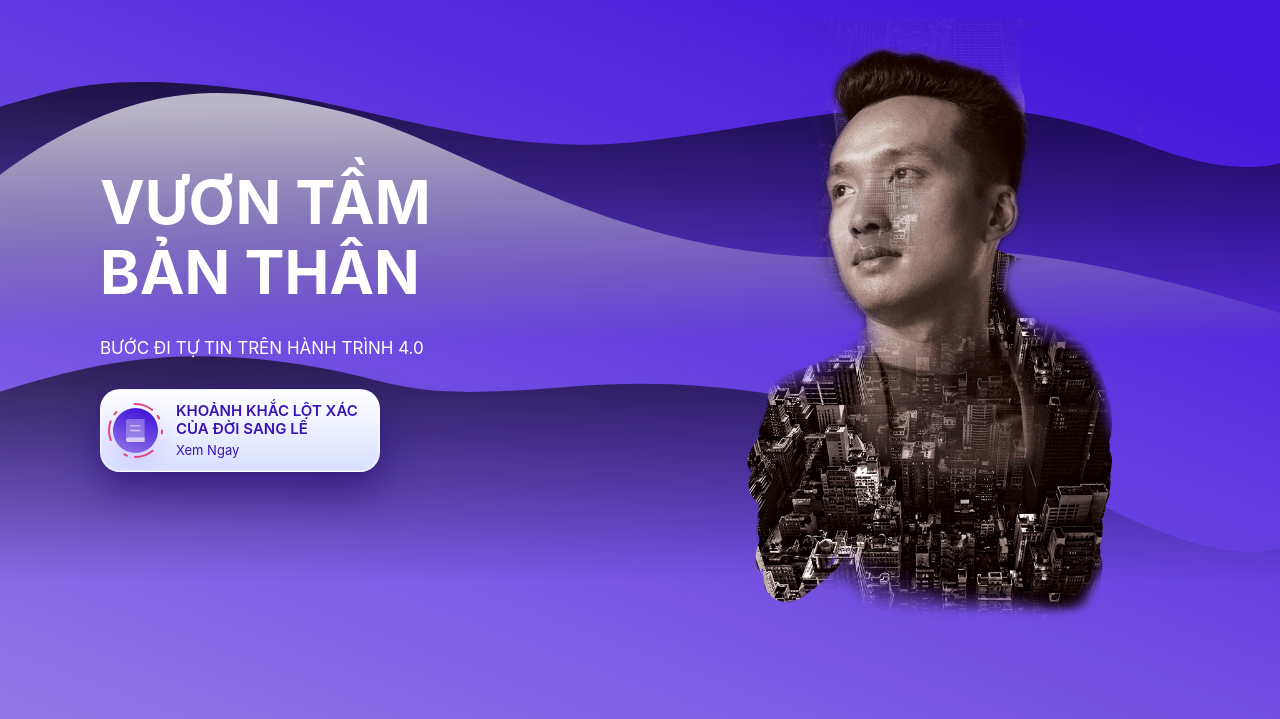
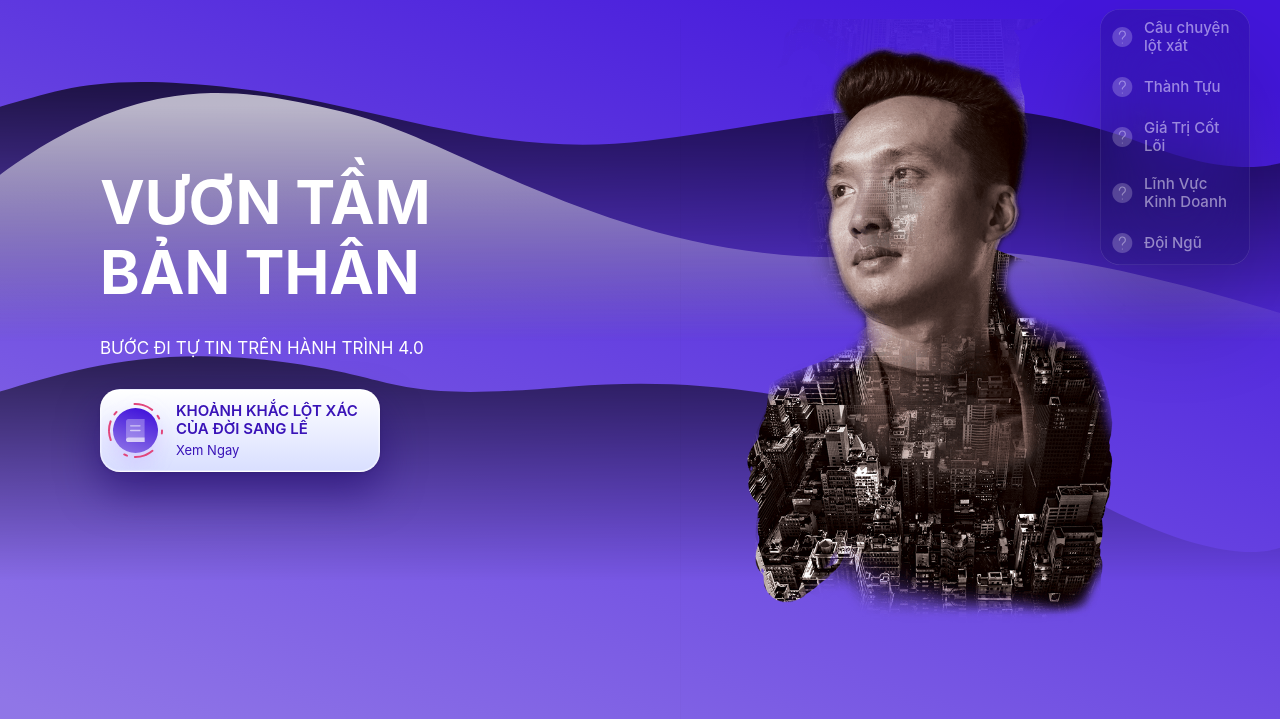
Before and after one commit to galacoder/sfd-sangleweb, a Gatsby site: page / in a window 1280 px wide. Shown: the part 81-800 px from the top of the page. Built offline with nearby package versions, Linux system fonts and the light colour scheme; Gatsby itself is replaced by a stand-in of ours.

Commit message:
Toggle Menu with useState

```diff
--- a/src/components/layout/Header.js
+++ b/src/components/layout/Header.js
@@ -3,6 +3,7 @@ import styled from "styled-components"
 import { menuData } from "../../data/menuData"
 import MenuButton from "../buttons/MenuButton"
 import { Link } from "gatsby"
+import MenuTooltips from "../tooltips/MenuTooltips"
 
 export default function Header() {
   return (
@@ -15,6 +16,7 @@ export default function Header() {
           <MenuButton item={item} key={index} />
         ))}
       </MenuWrapper>
+      <MenuTooltips />
     </Wrapper>
   )
 }
--- /dev/null
+++ b/src/components/tooltips/MenuTooltips.js
@@ -0,0 +1,38 @@
+import React from "react"
+import styled from "styled-components"
+import { useState } from "react"
+import { aboutSubmenuData } from "../../data/menuData"
+import MenuButton from "../buttons/MenuButton"
+
+export default function MenuTooltips() {
+  const [isOpen, setIsOpen] = useState(false)
+
+  return (
+    <Wrapper isOpen={isOpen} onClick={() => setIsOpen(!isOpen)}>
+      {aboutSubmenuData.map((item, index) => (
+        <MenuButton item={item} key={index} />
+      ))}
+    </Wrapper>
+  )
+}
+
+const Wrapper = styled.div`
+  /* Position */
+  position: absolute;
+  right: 30px;
+  top: 60px;
+  z-index: 1;
+
+  /* Box-model */
+  display: grid;
+  grid-template-columns: 150px;
+
+  /* Visual */
+  background: rgba(15, 14, 71, 0.3);
+  box-shadow: 0px 50px 100px rgba(0, 0, 0, 0.25),
+    inset 0px 0px 0px 0.5px rgba(255, 255, 255, 0.2);
+  backdrop-filter: blur(40px);
+  /* Note: backdrop-filter has minimal browser support */
+  border-radius: 20px;
+  opacity: ${props => (props.isOpen ? "1" : "0.7")};
+`
--- a/src/data/menuData.js
+++ b/src/data/menuData.js
@@ -14,3 +14,49 @@ export const menuData = [
   { title: "Dịch Vụ", icon: "/images/icons/team.svg", link: "/dich-vu" },
   { title: "", icon: "/images/icons/search.svg", link: "/search" },
 ]
+
+export const aboutSubmenuData = [
+  {
+    title: "Câu chuyện lột xát",
+    icon: "/images/icons/help.svg ",
+    link: "/sang-le-la-ai/#story",
+  },
+  {
+    title: "Thành Tựu",
+    icon: "/images/icons/help.svg ",
+    link: "/sang-le-la-ai/#achivement",
+  },
+  {
+    title: "Giá Trị Cốt Lõi",
+    icon: "/images/icons/help.svg ",
+    link: "/sang-le-la-ai/#core-value",
+  },
+  {
+    title: "Lĩnh Vực Kinh Doanh",
+    icon: "/images/icons/help.svg ",
+    link: "/sang-le-la-ai/#organization",
+  },
+  {
+    title: "Đội Ngũ ",
+    icon: "/images/icons/help.svg ",
+    link: "/sang-le-la-ai/#our-team",
+  },
+]
+
+export const programSubmenuData = [
+  {
+    title: "Chiến Binh X.0",
+    icon: "/images/icons/help.svg ",
+    link: "/chien-binh-x0",
+  },
+  {
+    title: "Startup X.0",
+    icon: "/images/icons/help.svg ",
+    link: "/khoi-nghiep-x0",
+  },
+  {
+    title: "Funnel X.0",
+    icon: "/images/icons/help.svg ",
+    link: "/pheu-marketing-x0",
+  },
+]
```
